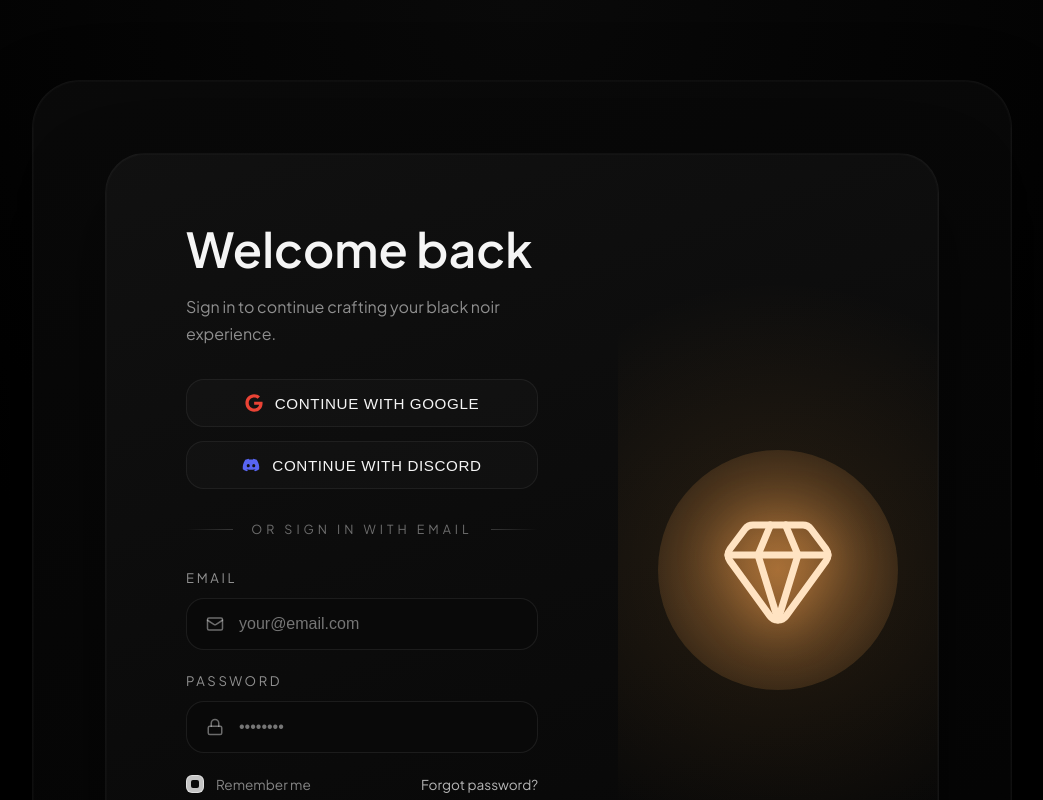
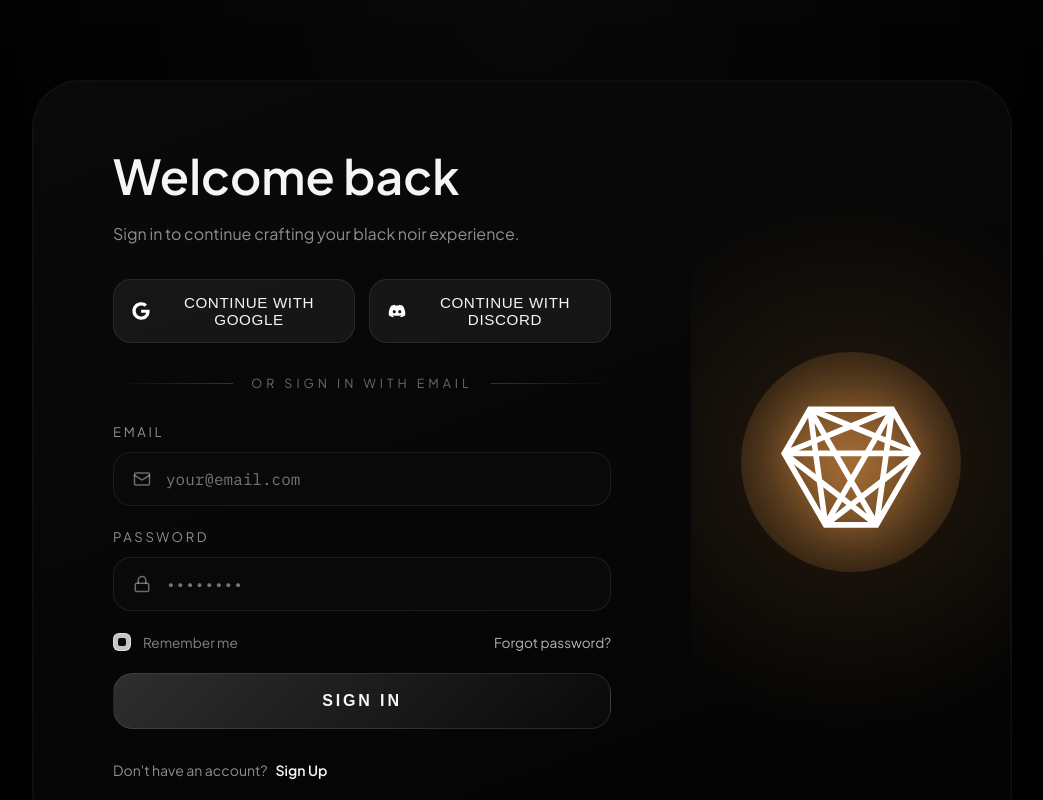
Before and after one commit to vstalingrady/gray_hackathon, a Next.js app: page / in a window 1280 px wide. Shown: the top 800 px of the page, without its empty margins (118-1161 px from the left). Built offline with nearby package versions, Linux system fonts and the light colour scheme; no server answers.

Commit message:
fix: keep auth redirects local

```diff
--- a/src/app/page.module.css
+++ b/src/app/page.module.css
@@ -11,14 +11,14 @@
 .panel {
   width: min(980px, 100%);
   border-radius: 48px;
-  padding: 72px;
-  background: linear-gradient(160deg, rgba(10, 10, 10, 0.92), rgba(4, 4, 4, 0.98));
+  background: linear-gradient(160deg, rgba(10, 10, 10, 0.95), rgba(4, 4, 4, 0.99));
   border: 1px solid rgba(255, 255, 255, 0.04);
   box-shadow:
     0 30px 80px rgba(0, 0, 0, 0.45),
     inset 0 0 0 1px rgba(255, 255, 255, 0.02);
   display: flex;
   justify-content: center;
+  overflow: hidden;
 }
 
 @media (max-width: 768px) {
@@ -27,7 +27,6 @@
   }
 
   .panel {
-    padding: 48px 32px;
     border-radius: 36px;
   }
 }
--- a/src/components/LoginForm.module.css
+++ b/src/components/LoginForm.module.css
@@ -3,13 +3,9 @@
   min-height: 420px;
   display: grid;
   grid-template-columns: minmax(0, 1fr) 320px;
-  border-radius: 40px;
-  overflow: hidden;
-  border: 1px solid rgba(255, 255, 255, 0.04);
-  background: linear-gradient(160deg, rgba(18, 18, 18, 0.92), rgba(6, 6, 6, 0.98));
-  box-shadow:
-    0 40px 80px rgba(0, 0, 0, 0.5),
-    inset 0 0 0 1px rgba(255, 255, 255, 0.02);
+  background: transparent;
+  border-radius: 0;
+  box-shadow: none;
 }
 
 .content {
@@ -51,8 +47,8 @@
   gap: 12px;
   padding: 14px 18px;
   border-radius: 18px;
-  border: 1px solid rgba(255, 255, 255, 0.06);
-  background: rgba(255, 255, 255, 0.02);
+  border: 1px solid rgba(255, 255, 255, 0.08);
+  background: rgba(255, 255, 255, 0.06);
   color: var(--foreground);
   font-size: 0.95rem;
   letter-spacing: 0.04em;
@@ -63,8 +59,8 @@
 
 .oauthButton:hover {
   transform: translateY(-1px);
-  border-color: rgba(255, 255, 255, 0.18);
-  background: rgba(255, 255, 255, 0.04);
+  border-color: rgba(255, 255, 255, 0.22);
+  background: rgba(255, 255, 255, 0.1);
 }
 
 .oauthButton:disabled {
@@ -75,7 +71,8 @@
 .brandIcon {
   display: grid;
   place-items: center;
-  font-size: 1.1rem;
+  font-size: 1.15rem;
+  color: #fff;
 }
 
 .divider {
@@ -140,6 +137,8 @@
   background: rgba(10, 10, 10, 0.92);
   color: var(--foreground);
   font-size: 1rem;
+  font-family: var(--font-mono), "IBM Plex Mono", SFMono-Regular, Consolas,
+    "Liberation Mono", Menlo, monospace;
   transition: border-color 0.2s ease, box-shadow 0.2s ease;
 }
 
@@ -281,18 +280,19 @@
 
 .glow {
   position: absolute;
-  width: 240px;
-  height: 240px;
+  width: 220px;
+  height: 220px;
   border-radius: 50%;
   background: radial-gradient(circle, rgba(255, 168, 82, 0.55), rgba(255, 168, 82, 0));
   filter: blur(0);
   opacity: 0.9;
 }
 
-.accentIcon {
+.accentImage {
   position: relative;
-  color: #ffe3c2;
-  filter: drop-shadow(0 0 22px rgba(255, 168, 82, 0.5));
+  width: 140px;
+  height: auto;
+  filter: drop-shadow(0 0 22px rgba(255, 168, 82, 0.4));
 }
 
 .loader {
--- a/src/components/LoginForm.tsx
+++ b/src/components/LoginForm.tsx
@@ -1,7 +1,9 @@
 "use client";
 
+import Image from "next/image";
+import { useRouter } from "next/navigation";
 import { FormEvent, useMemo, useState } from "react";
-import { Gem, Loader2, Lock, Mail } from "lucide-react";
+import { Loader2, Lock, Mail } from "lucide-react";
 import { FaDiscord, FaGoogle } from "react-icons/fa6";
 import { getSupabaseClient } from "@/lib/supabaseClient";
 import styles from "./LoginForm.module.css";
@@ -12,11 +14,38 @@ type MessageState =
   | { type: "error"; text: string };
 
 const providers = [
-  { id: "google" as const, label: "Google", icon: FaGoogle, color: "#EA4335" },
-  { id: "discord" as const, label: "Discord", icon: FaDiscord, color: "#5865F2" },
+  { id: "google" as const, label: "Google", icon: FaGoogle },
+  { id: "discord" as const, label: "Discord", icon: FaDiscord },
 ];
 
+const envRedirect = process.env.NEXT_PUBLIC_AUTH_REDIRECT?.trim();
+const envSiteUrl = process.env.NEXT_PUBLIC_SITE_URL?.trim();
+
+const DEFAULT_APP_PATH = "/alignmentid/gray";
+const FALLBACK_BASE = envSiteUrl || "http://localhost:3000";
+
+const ensureAbsoluteUrl = (target: string): string => {
+  if (target.startsWith("http://") || target.startsWith("https://")) {
+    return target;
+  }
+
+  if (typeof window !== "undefined") {
+    return new URL(target, window.location.origin).toString();
+  }
+
+  return new URL(target, FALLBACK_BASE).toString();
+};
+
+const resolveRedirectTarget = (): string => {
+  if (envRedirect) {
+    return envRedirect;
+  }
+
+  return DEFAULT_APP_PATH;
+};
+
 export default function LoginForm() {
+  const router = useRouter();
   const supabase = useMemo(() => getSupabaseClient(), []);
   const [email, setEmail] = useState("");
   const [password, setPassword] = useState("");
@@ -29,8 +58,7 @@ export default function LoginForm() {
     setMessage({ type: "idle" });
 
     try {
-      const redirectTo =
-        typeof window !== "undefined" ? window.location.origin : undefined;
+      const redirectTo = ensureAbsoluteUrl(resolveRedirectTarget());
       const { error } = await supabase.auth.signInWithOAuth({
         provider,
         options: {
@@ -95,6 +123,20 @@ export default function LoginForm() {
         type: "success",
         text: "Signed in successfully. Redirecting…",
       });
+
+      const destination = resolveRedirectTarget();
+      if (typeof window !== "undefined") {
+        const absoluteDestination = ensureAbsoluteUrl(destination);
+        if (
+          absoluteDestination.startsWith("http://") ||
+          absoluteDestination.startsWith("https://")
+        ) {
+          window.location.href = absoluteDestination;
+        } else {
+          router.replace(destination);
+          router.refresh();
+        }
+      }
     } catch (error) {
       const text =
         error instanceof Error ? error.message : "Unable to sign in.";
@@ -113,7 +155,7 @@ export default function LoginForm() {
         </header>
 
         <div className={styles.oauthRow}>
-          {providers.map(({ id, label, icon: Icon, color }) => (
+          {providers.map(({ id, label, icon: Icon }) => (
             <button
               key={id}
               type="button"
@@ -121,7 +163,7 @@ export default function LoginForm() {
               onClick={() => handleOAuth(id)}
               disabled={loading}
             >
-              <span className={styles.brandIcon} style={{ color }}>
+              <span className={styles.brandIcon}>
                 <Icon size={18} />
               </span>
               Continue with {label}
@@ -219,7 +261,14 @@ export default function LoginForm() {
 
       <aside className={styles.accent}>
         <div className={styles.glow} />
-        <Gem size={120} strokeWidth={1.4} className={styles.accentIcon} />
+        <Image
+          src="/grayaiwhite.svg"
+          alt="Gray AI emblem"
+          width={140}
+          height={140}
+          priority
+          className={styles.accentImage}
+        />
       </aside>
     </div>
   );
```
Also changed, not shown: public/grayaiwhite.svg (added), 1 other file (tests, documents, lock files or other folders).
